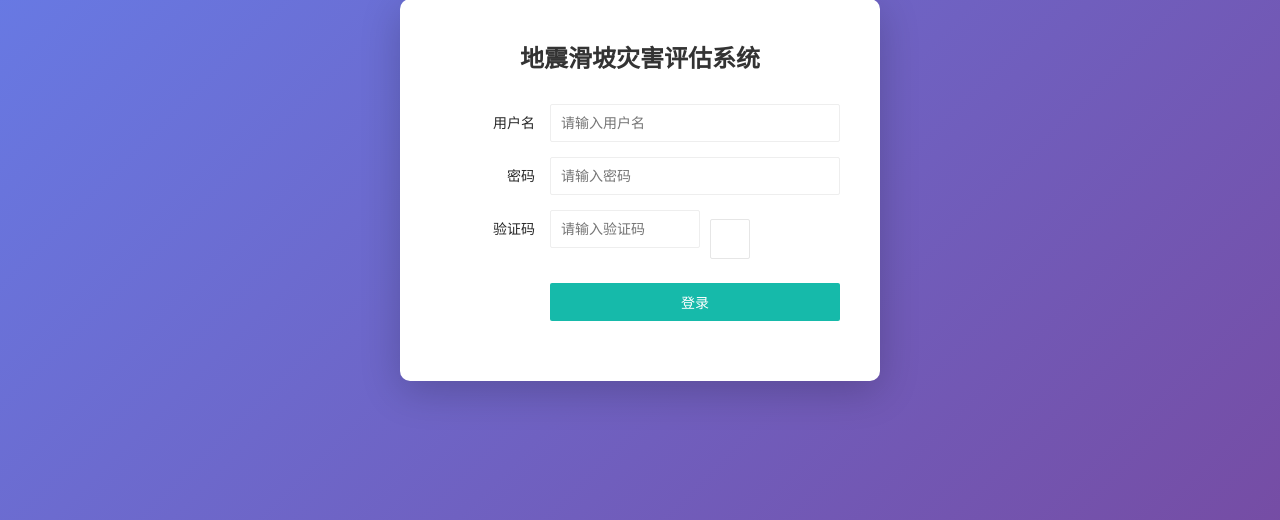
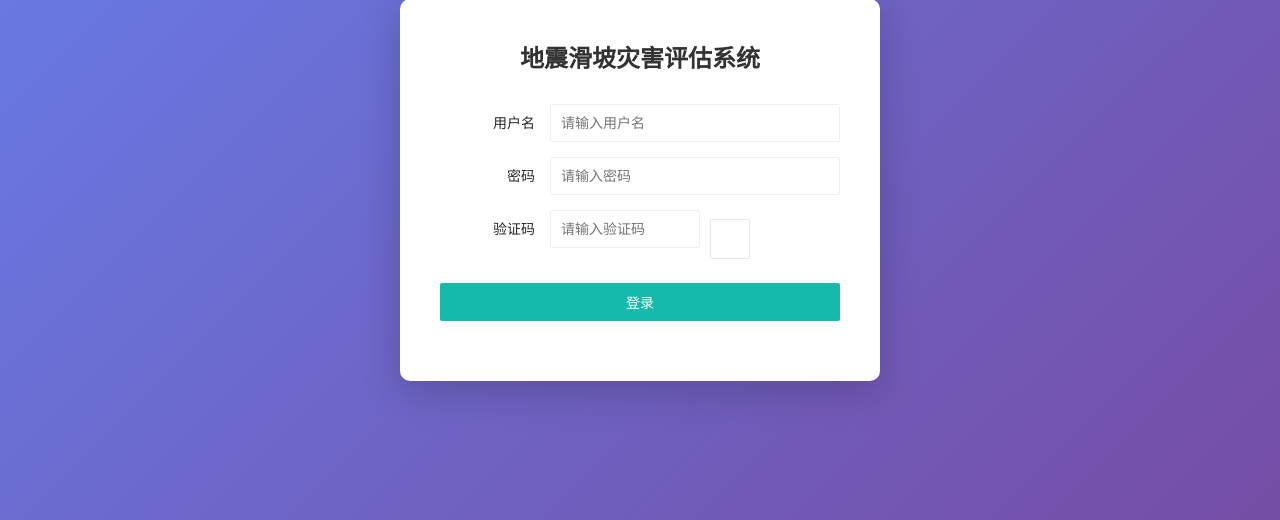
Before and after one commit to acao123/warehouse_manage_web2, a Django app: page /login/ in a window 1280 px wide. Shown: the part 210-730 px from the top of the page. Run offline with Django 4.2, Linux system fonts and the light colour scheme.

Commit message:
Center login button and add logo image to header
Co-authored-by: acao123 <44792323+acao123@users.noreply.github.com>
Agent-Logs-Url: https://github.com/acao123/warehouse_manage_web2/sessions/6c2a9356-44b2-4be7-85b5-a670f676f338

```diff
--- a/templates/index.html
+++ b/templates/index.html
@@ -149,7 +149,7 @@
 <div class="layui-layout layui-layout-admin">
     <!-- 头部 -->
     <div class="layui-header">
-        <div class="layui-logo">地震滑坡灾害评估系统</div>
+        <div class="layui-logo"><img src="/static/img/logo.png" style="height: 30px; vertical-align: middle; margin-right: 8px;">地震滑坡灾害评估系统</div>
         <ul class="layui-nav layui-layout-right">
             <li class="layui-nav-item">
                 <a href="javascript:;">
--- a/templates/login.html
+++ b/templates/login.html
@@ -79,10 +79,8 @@
                          title="点击刷新验证码" onclick="refreshCaptcha()">
                 </div>
             </div>
-            <div class="layui-form-item">
-                <div class="layui-input-block">
-                    <button class="layui-btn layui-btn-fluid" lay-submit lay-filter="loginSubmit">登录</button>
-                </div>
+            <div class="layui-form-item" style="text-align: center;">
+                <button class="layui-btn layui-btn-fluid" lay-submit lay-filter="loginSubmit">登录</button>
             </div>
         </form>
         <div style="text-align: center; margin-top: 20px; color: #999; font-size: 12px;">
```
